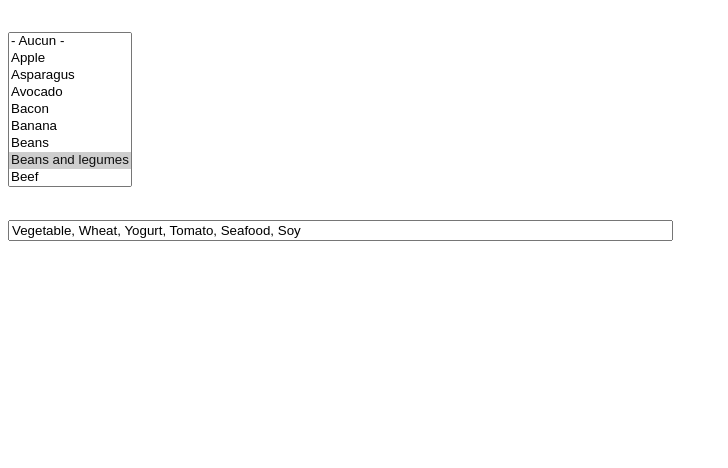
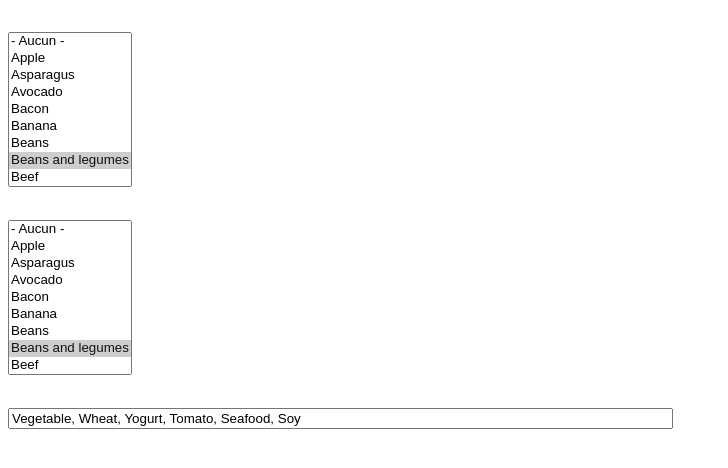
Before and after one commit to mpezzi/jquery.tagger, a plain HTML site: page demo/index.html in a window 1280 px wide. Shown: the whole page, without its empty margins (0-728 px from the left). Drawn offline with nearby package versions, Linux system fonts and the light colour scheme.

Commit message:
Added multiple select form items.

```diff
--- a/demo/index.html
+++ b/demo/index.html
@@ -25,6 +25,7 @@
 	<script type="text/javascript">
     $(document).ready(function(){
       $('#select').tagger();
+      $('#select2').tagger();
       $('#text').tagger();
       $('#text').tagger('add', 'hello');
       $('#text').tagger('add', [ 'a', 'b', 'c', 'd', 'e', 'f', 'g', 'h', 'i', 'j', 'k', 'l', 'm', 'n', 'o', 'p', 'q' ]);
@@ -114,6 +115,84 @@
 </div>
 
 <div class="form-item">
+  <select size="9" id="select2" class="form-select" multiple="multiple" name="taxonomy[3][]">
+    <option value="">- Aucun -</option>
+    <option value="140">Apple</option>
+    <option value="141">Asparagus</option>
+    <option value="142">Avocado</option>
+    <option value="143">Bacon</option>
+    <option value="144">Banana</option>
+    <option value="145">Beans</option>
+    <option value="146" selected="selected">Beans and legumes</option>
+    <option value="147">Beef</option>
+    <option value="148">Berry</option>
+    <option value="149">Broccoli</option>
+    <option value="150">Carrot</option>
+    <option value="151">cauliflower</option>
+    <option value="152">Cheese</option>
+    <option value="153">cherry</option>
+    <option value="154">Chicken</option>
+    <option value="155">Chocolate</option>
+    <option value="156">Couscous</option>
+    <option value="157">Cream</option>
+    <option value="158">Duck</option>
+    <option value="159">Egg</option>
+    <option value="160">Eggplant</option>
+    <option value="161">Fish</option>
+    <option value="162">Fruit</option>
+    <option value="163">Ginger</option>
+    <option value="164">Ground meat</option>
+    <option value="165">Ham</option>
+    <option value="166">Herb</option>
+    <option value="167">Lamb</option>
+    <option value="168">leek</option>
+    <option value="169">Lentil</option>
+    <option value="170">Lettuce</option>
+    <option value="171">lobster</option>
+    <option value="172">Mango</option>
+    <option value="173">Meat</option>
+    <option value="174">Milk</option>
+    <option value="175">Mushroom</option>
+    <option value="176">Noodles</option>
+    <option value="177">Nut</option>
+    <option value="178">Oats</option>
+    <option value="179">Oil</option>
+    <option value="180">Olive</option>
+    <option value="181">Parsnip</option>
+    <option value="182">Pasta</option>
+    <option value="183">pea</option>
+    <option value="184">Peaches</option>
+    <option value="185">Peppers</option>
+    <option value="186">Pork</option>
+    <option value="187">Pork</option>
+    <option value="188">Potato</option>
+    <option value="189">Pumpkin</option>
+    <option value="190">Rhubarb</option>
+    <option value="191">Rice</option>
+    <option value="192">Salmon</option>
+    <option value="193">Seafood</option>
+    <option value="194">Shellfish</option>
+    <option value="195">Shrimp</option>
+    <option value="196">Soy</option>
+    <option value="197">Spices</option>
+    <option value="198">Spinach</option>
+    <option value="199">Squash</option>
+    <option value="200">Steak</option>
+    <option value="201">Sweet potato</option>
+    <option value="202">Tofu</option>
+    <option value="203">Tomato</option>
+    <option value="204">Tuna</option>
+    <option value="205">Turkey</option>
+    <option value="206">Veal</option>
+    <option value="207">Vegetable</option>
+    <option value="208">Vinegar</option>
+    <option value="209">Wheat</option>
+    <option value="210">Yogurt</option>
+    <option value="211">Zucchini</option>
+  </select>
+</div>
+
+<div class="form-item">
   <input id="text" type="text" size="80" value="Vegetable, Wheat, Yogurt, Tomato, Seafood, Soy" />
 </div>
 
```
